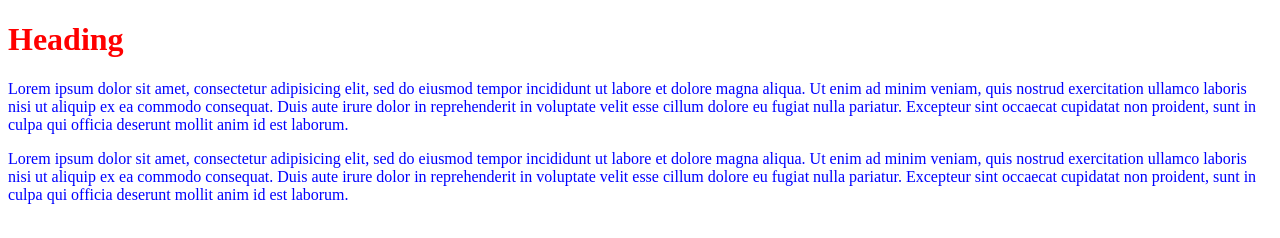
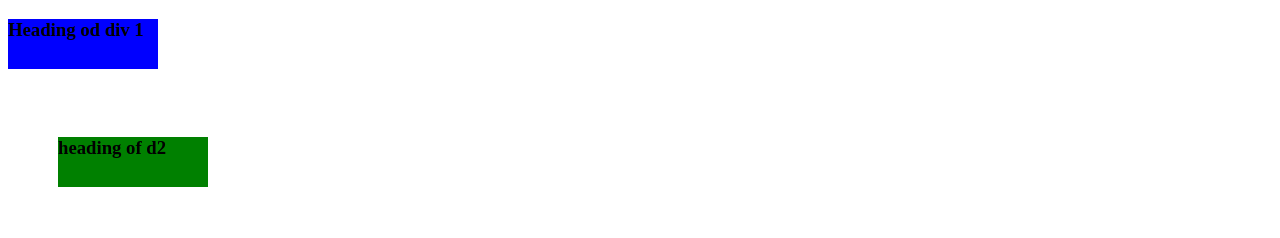
Before and after one commit to SaiKartthik/WebDev, a plain HTML site: page indexcss.html in a window 1280 px wide. Drawn offline with Linux system fonts and the light colour scheme.

Commit message:
positioning

```diff
--- a/indexcss.html
+++ b/indexcss.html
@@ -2,11 +2,29 @@
 <html lang="en" dir="ltr">
   <head>
     <meta charset="utf-8">
-    <title></title>
+    <title>Relative positioning</title>
+    <style media="screen">
+    .one{
+      background-color : blue ;
+      height: 50px;
+      width: 150px;
+    }
+    .two{
+      background-color: green;
+      height: 50px;
+      width: 150px;
+      position: relative ;
+      top: 50px;
+      left: 50px;
+    }
+    </style>
   </head>
   <body>
-    <h1 style="color :red ; font-face :sans">Heading</h1>
-    <p style="color:blue ">Lorem ipsum dolor sit amet, consectetur adipisicing elit, sed do eiusmod tempor incididunt ut labore et dolore magna aliqua. Ut enim ad minim veniam, quis nostrud exercitation ullamco laboris nisi ut aliquip ex ea commodo consequat. Duis aute irure dolor in reprehenderit in voluptate velit esse cillum dolore eu fugiat nulla pariatur. Excepteur sint occaecat cupidatat non proident, sunt in culpa qui officia deserunt mollit anim id est laborum.</p>
-    <p style="color : blue">Lorem ipsum dolor sit amet, consectetur adipisicing elit, sed do eiusmod tempor incididunt ut labore et dolore magna aliqua. Ut enim ad minim veniam, quis nostrud exercitation ullamco laboris nisi ut aliquip ex ea commodo consequat. Duis aute irure dolor in reprehenderit in voluptate velit esse cillum dolore eu fugiat nulla pariatur. Excepteur sint occaecat cupidatat non proident, sunt in culpa qui officia deserunt mollit anim id est laborum.</p>
+    <div class="one">
+      <h3>Heading od div 1</h3>
+    </div>
+    <div class="two">
+      <h3>heading of d2</h3>
+    </div>
   </body>
 </html>
```
